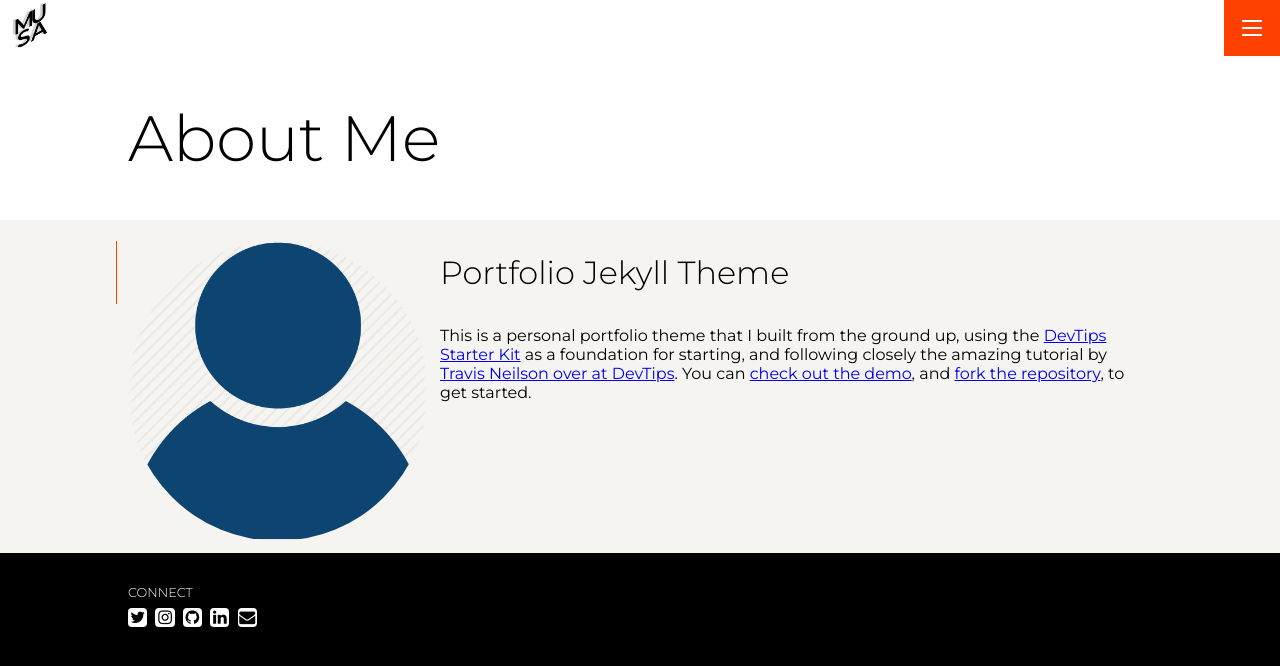
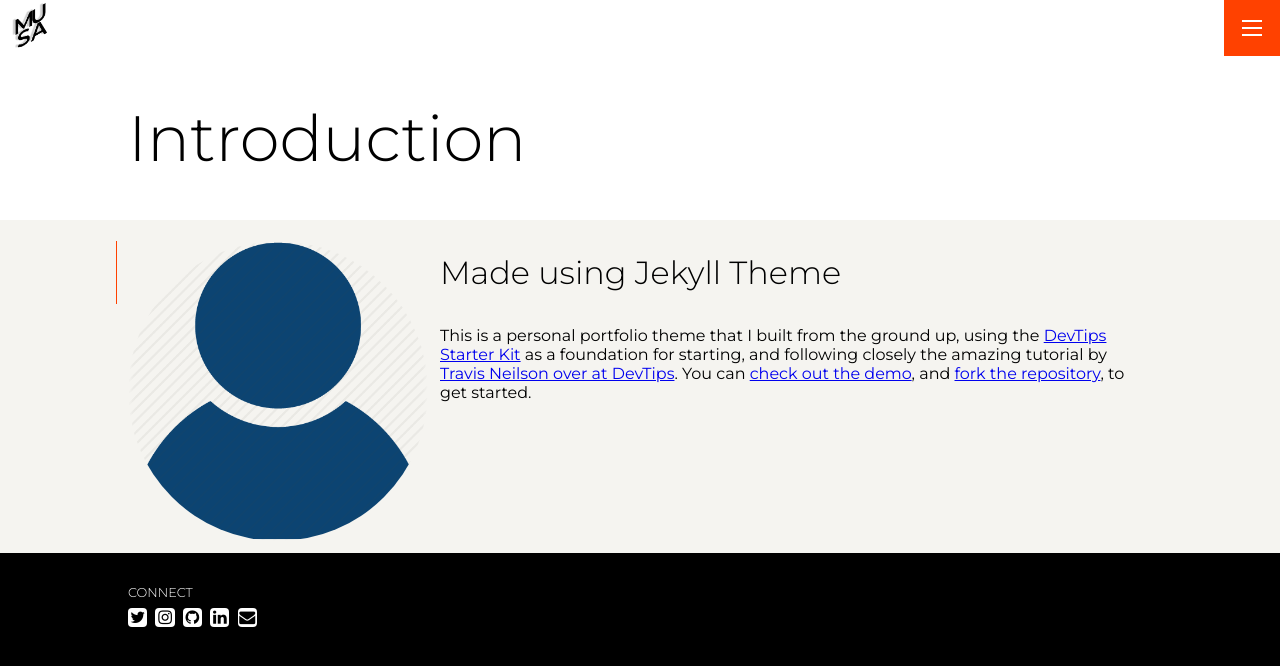
Before and after one commit to bairunnn/musa-default-portfolio, a Jekyll site: the page built from pages/about.md, in a window 1280 px wide. Shown: the top 666 px of the page. Built offline with Jekyll 4.4.1, drawn with Linux system fonts in a browser that asks for light colours.

Commit message:
Update about.md
change title

```diff
--- a/pages/about.md
+++ b/pages/about.md
@@ -1,10 +1,10 @@
 ---
 layout: about
-title: About Me
+title: Introduction
 headshot: /assets/img/headshot.webp
 permalink: /about
 ---
 
-# Portfolio Jekyll Theme
+# Made using Jekyll Theme
 
 This is a personal portfolio theme that I built from the ground up, using the [DevTips Starter Kit](http://devtipsstarterkit.com/) as a foundation for starting, and following closely the amazing tutorial by [Travis Neilson over at DevTips](https://www.youtube.com/watch?v=T6jKLsxbFg4&list=PL0CB3OvPhDA_STygmp3sDenx3UpdOMk7P). You can [check out the demo](lenpaul.github.io/portfolio-jekyll-theme/), and [fork the repository](https://github.com/LeNPaul/portfolio-jekyll-theme/fork), to get started.
```
